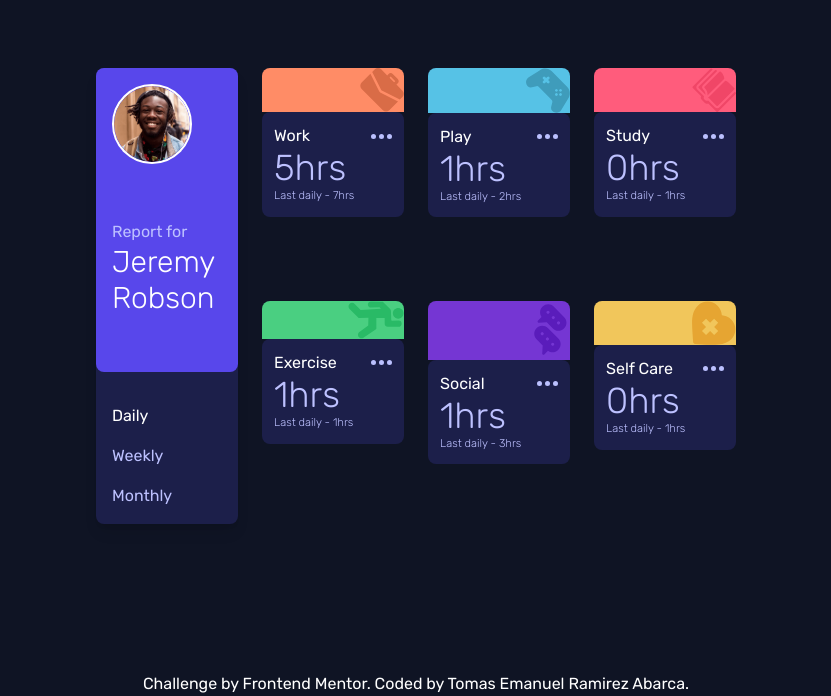
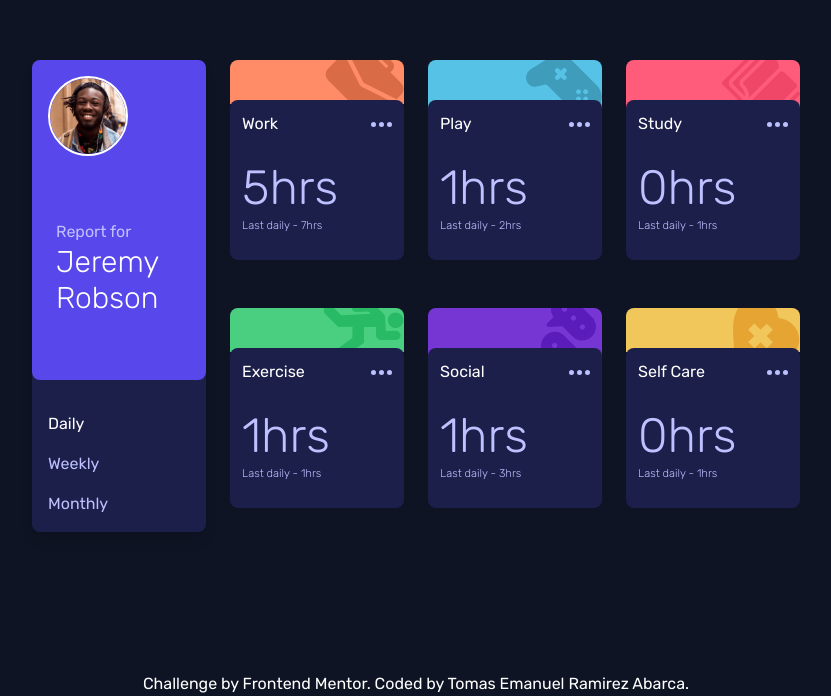
Before and after one commit to emanuel-ra/time-tracking-dashboard-main, a website with bundled scripts: page index.html in a window 1280 px wide. Shown: the part 104-800 px from the top of the page, without its empty margins (224-1055 px from the left). Built offline with nearby package versions, Linux system fonts and the light colour scheme.

Commit message:
Finished

```diff
--- a/assets/css/app.css
+++ b/assets/css/app.css
@@ -24,7 +24,7 @@
         @apply bg-very-dark-blue font-Rubik
     }
     h1{
-        @apply text-3xl font-light
+        @apply text-lg lg:text-3xl font-light
     }
     .card{
         @apply rounded-lg
@@ -42,9 +42,21 @@
         @apply text-white
     }
     .current_time{
-        @apply text-4xl text-pale-blue font-thin
+        @apply text-lg lg:text-[3rem] text-pale-blue font-thin
     }
     .previous_time{
         @apply text-[.7rem] text-pale-blue font-thin
     }
+    .card-activities-logo{
+        @apply flex justify-end rounded-t-lg
+    }
+    .card-activities-logo-img{
+        @apply min-h-full
+    }
+    .card-activities{
+        @apply relative h-32
+    }
+    .card-activities-time{
+        @apply bg-dark-blue p-3 rounded-lg absolute w-full lg:h-40 top-10 hover:bg-desaturated-blue cursor-pointer
+    }
 }
--- a/index.html
+++ b/index.html
@@ -17,65 +17,42 @@
 </head>
 <body>
 
-  <main class="w-screen h-screen flex flex-col justify-center items-center">
+  <main class="lg:w-screen lg:h-screen flex flex-col justify-center items-center">
 
-    <div class="md:w-11/12 lg:w-1/2 lg:grid grid-cols-1 md:grid-cols-4 gap-6" role="grid">
+    <div class="md:w-11/12 max-w-[60%] grid grid-cols-1 lg:grid-cols-4 gap-2 lg:gap-6 mt-10 lg:mt-0" role="grid">
 
-      <div class="card bg-dark-blue row-span-2 shadow-lg">
+      <div class="card bg-dark-blue md:row-span-2 shadow-lg">
 
-        <div class="card-header flex flex-col bg-blue rounded-lg">
-            <img src="./images/image-jeremy.png" class="w-20 border-2 border-white rounded-full" role="img" alt="Jeremy Robson">
-            <p class="text-pale-blue mt-14">Report for</p>
-            <h1 class="text-white mb-10">Jeremy Robson</h1>
+        <div class="card-header flex lg:flex-col bg-blue rounded-lg">
+            <img src="./images/image-jeremy.png" class="w-14 h-14 lg:w-20 lg:h-20 border-2 border-white rounded-full" role="img" alt="Jeremy Robson">
+            <div class="p-2">
+              <p class="text-pale-blue lg:mt-14">Report for</p>
+              <h1 class="text-white lg:mb-10">Jeremy Robson</h1>
+            </div>
         </div>
 
-        <div class="card-body">
-          <p class="text-pale-blue mt-4">
-            <a href="#" class="time_link active">Daily</a>
-          </p>
-          <p class="text-pale-blue mt-4">
-            <a href="#" class="time_link">Weekly</a>
-          </p>
-          <p class="text-pale-blue mt-4">
-            <a href="#" class="time_link">Monthly</a>
-          </p>
+        <div class="card-body flex justify-between lg:flex-col">
+          <a href="#" data-type="daily" class="time_link active text-pale-blue lg:mt-4">Daily</a>
+          <a href="#" data-type="weekly" class="time_link  text-pale-blue lg:mt-4">Weekly</a>
+          <a href="#" data-type="monthly" class="time_link  text-pale-blue lg:mt-4">Monthly</a>
         </div>
+
       </div>
 
       <div class="card card-activities">
 
-        <div class="flex justify-end bg-light-red-work rounded-t-lg">
-          <img src="./images/icon-work.svg" alt="icon-work" class="w-11" srcset="">
-        </div>
+        <div class="card-activities-logo bg-light-red-work h-11 bg-[url('../images/icon-work.svg')] bg-no-repeat bg-right"></div>
 
-        <div class="bg-dark-blue p-3 rounded-lg">
+        <div class="card-activities-time">
 
           <div class="flex justify-between items-center text-white">
             <span class="title"></span>
-            <img src="./images/icon-ellipsis.svg" alt="icon-ellipsis">
+            <a href="#" class="">
+              <img src="./images/icon-ellipsis.svg" alt="icon-ellipsis">
+            </a>
           </div>
 
-          <div id="Work">
-            <h2 class="current_time"></h2>
-            <p class="previous_time"></p>
-          </div>
-
-        </div>
-      </div>
-
-      <div class="card card-activities">
-        <div class="flex justify-end bg-soft-blue-play rounded-t-lg">
-          <img src="./images/icon-play.svg" alt="icon-play" class="w-11" srcset="">
-        </div>
-
-        <div class="bg-dark-blue p-3 rounded-lg">
-
-          <div class="flex justify-between items-center text-white">
-            <span class="title"></span>
-            <img src="./images/icon-ellipsis.svg" alt="icon-ellipsis">
-          </div>
-
-          <div id="Play">
+          <div class="h-full flex justify-between items-center lg:flex-col lg:justify-center lg:items-start lg:space-y-4">
             <h2 class="current_time"></h2>
             <p class="previous_time"></p>
           </div>
@@ -85,18 +62,18 @@
       </div>
 
       <div class="card card-activities">
-        <div class="flex justify-end bg-light-red-study rounded-t-lg">
-          <img src="./images/icon-study.svg" alt="icon-study" class="w-11" srcset="">
-        </div>
+        <div class="card-activities-logo bg-soft-blue-play h-16 bg-[url('../images/icon-play.svg')] bg-no-repeat bg-right"></div>
 
-        <div class="bg-dark-blue p-3 rounded-lg">
+        <div class="card-activities-time">
 
           <div class="flex justify-between items-center text-white">
             <span class="title"></span>
-            <img src="./images/icon-ellipsis.svg" alt="icon-ellipsis">
+            <a href="#" class="">
+              <img src="./images/icon-ellipsis.svg" alt="icon-ellipsis">
+            </a>
           </div>
 
-          <div id="Study">
+          <div class="h-full flex justify-between items-center lg:flex-col lg:justify-center lg:items-start lg:space-y-4">
             <h2 class="current_time"></h2>
             <p class="previous_time"></p>
           </div>
@@ -107,17 +84,18 @@
 
       <div class="card card-activities">
 
-        <div class="flex justify-end bg-lime-green-exercise rounded-t-lg">
-          <img src="./images/icon-exercise.svg" alt="icon-exercise" class="w-14" srcset="">
-        </div>
+        <div class="card-activities-logo bg-light-red-study h-14 bg-[url('../images/icon-study.svg')] bg-no-repeat bg-right"></div>
 
-        <div class="bg-dark-blue p-3 rounded-lg">
+        <div class="card-activities-time">
+
           <div class="flex justify-between items-center text-white">
             <span class="title"></span>
-            <img src="./images/icon-ellipsis.svg" alt="icon-ellipsis">
+            <a href="#" class="">
+              <img src="./images/icon-ellipsis.svg" alt="icon-ellipsis">
+            </a>
           </div>
 
-          <div id="Exercise">
+          <div class="h-full flex justify-between items-center lg:flex-col lg:justify-center lg:items-start lg:space-y-4">
             <h2 class="current_time"></h2>
             <p class="previous_time"></p>
           </div>
@@ -127,18 +105,40 @@
       </div>
 
       <div class="card card-activities">
-        <div class="flex justify-end bg-violet-social rounded-t-lg">
-          <img src="./images/icon-social.svg" alt="icon-social" class="w-11" srcset="">
-        </div>
 
-        <div class="bg-dark-blue p-3 rounded-lg">
+        <div class="card-activities-logo bg-lime-green-exercise h-11 bg-[url('../images/icon-exercise.svg')] bg-no-repeat bg-right"></div>
+
+        <div class="card-activities-time">
 
           <div class="flex justify-between items-center text-white">
             <span class="title"></span>
-            <img src="./images/icon-ellipsis.svg" alt="icon-ellipsis">
+            <a href="#" class="">
+              <img src="./images/icon-ellipsis.svg" alt="icon-ellipsis">
+            </a>
           </div>
 
-          <div id="Social">
+          <div class="h-full flex justify-between items-center lg:flex-col lg:justify-center lg:items-start lg:space-y-4">
+            <h2 class="current_time"></h2>
+            <p class="previous_time"></p>
+          </div>
+
+        </div>
+
+      </div>
+
+      <div class="card card-activities">
+        <div class="card-activities-logo bg-violet-social h-16 bg-[url('../images/icon-social.svg')] bg-no-repeat bg-right"></div>
+
+        <div class="card-activities-time">
+
+          <div class="flex justify-between items-center text-white">
+            <span class="title"></span>
+            <a href="#" class="">
+              <img src="./images/icon-ellipsis.svg" alt="icon-ellipsis">
+            </a>
+          </div>
+
+          <div class="h-full flex justify-between items-center lg:flex-col lg:justify-center lg:items-start lg:space-y-4">
             <h2 class="current_time"></h2>
             <p class="previous_time"></p>
           </div>
@@ -147,18 +147,19 @@
       </div>
 
       <div class="card card-activities">
-        <div class="flex justify-end bg-soft-orange-self-care rounded-t-lg">
-          <img src="./images/icon-self-care.svg" alt="icon-self-care" class="w-11" srcset="">
-        </div>
 
-        <div class="bg-dark-blue p-3 rounded-lg">
+        <div class="card-activities-logo bg-soft-orange-self-care h-11 bg-[url('../images/icon-self-care.svg')] bg-no-repeat bg-right"></div>
+
+        <div class="card-activities-time">
 
           <div class="flex justify-between items-center text-white">
             <span class="title"> Care</span>
-            <img src="./images/icon-ellipsis.svg" alt="icon-ellipsis">
+            <a href="#" class="">
+              <img src="./images/icon-ellipsis.svg" alt="icon-ellipsis">
+            </a>
           </div>
 
-          <div id="SelfCare">
+          <div class="h-full flex justify-between items-center lg:flex-col lg:justify-center lg:items-start lg:space-y-4">
             <h2 class="current_time"></h2>
             <p class="previous_time"></p>
           </div>
@@ -169,7 +170,7 @@
 
     </div>
 
-    <div class="text-white absolute bottom-0">
+    <div class="text-white lg:absolute lg:bottom-0 text-center">
       Challenge by <a href="https://www.frontendmentor.io?ref=challenge" target="_blank">Frontend Mentor</a>.
       Coded by <a href="#">Tomas Emanuel Ramirez Abarca</a>.
     </div>
--- a/js/app.js
+++ b/js/app.js
@@ -1,6 +1,8 @@
 import data from '../data.json' assert { type: 'json' };;
 
 let card_activities = document.querySelectorAll('.card-activities');
+let time_link = document.querySelectorAll('.time_link');
+
 let timeframes = 'daily';
 
 const f = {
@@ -48,3 +50,28 @@ card_activities.forEach((element,index) => {
     f.setPrevious({timeframes,previous_time,index})
 
 });
+
+
+time_link.forEach( (element) => {
+    element.addEventListener('click',function(){
+        time_link.forEach( (link) => {
+            link.classList.remove('active')
+        } );
+        element.classList.add('active');
+
+        timeframes = element.dataset.type;
+
+        card_activities.forEach((element,index) => {
+            let title = element.querySelector('.title')
+            let current_time = element.querySelector('.current_time');
+            let previous_time = element.querySelector('.previous_time');
+            //console.log(index,current_time);
+            //title.innerText = data[index].title
+            f.setTitle({title,index})
+            f.setTime({timeframes,current_time,index})
+            f.setPrevious({timeframes,previous_time,index})
+
+        });
+
+    });
+});
```
Also changed, not shown: css/app.css.
